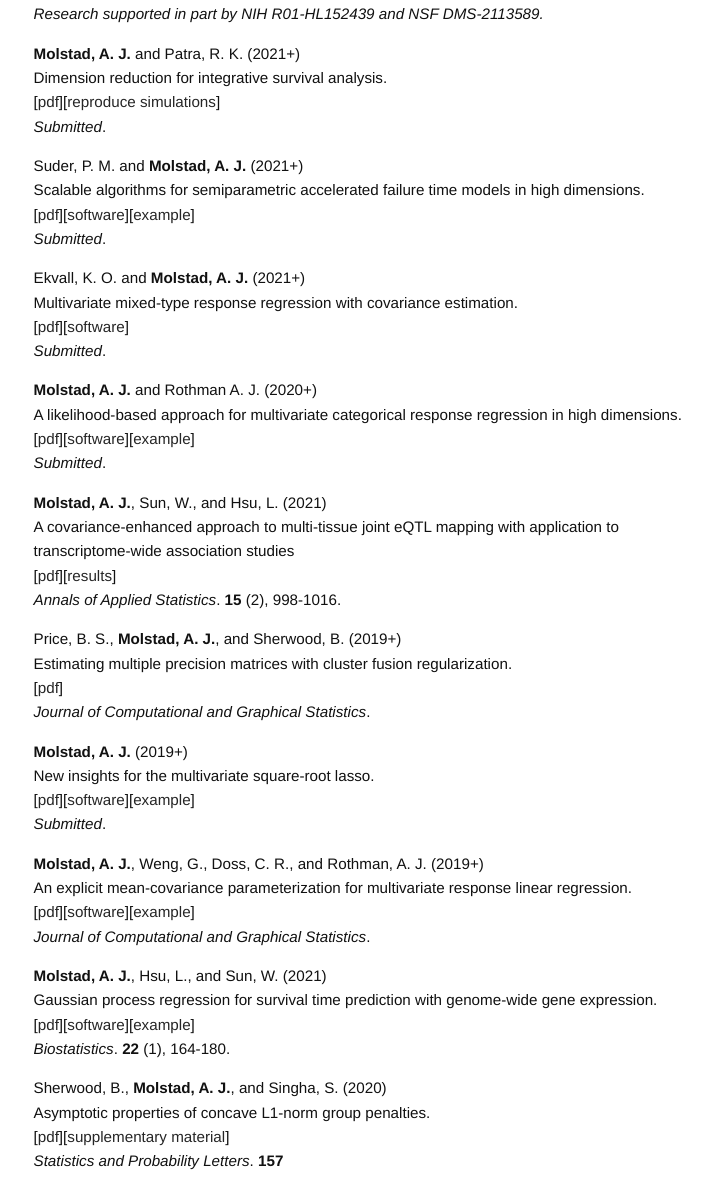
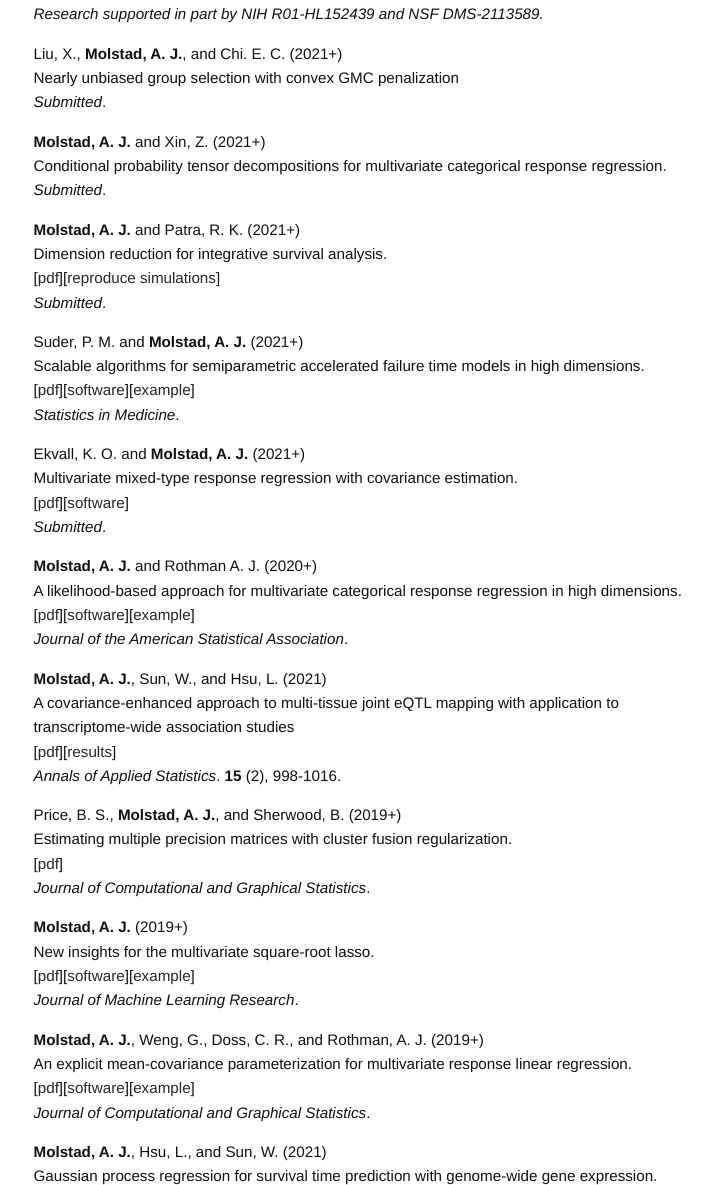
Before and after one commit to ajmolstad/ajmolstad.github.io, a Jekyll site: the page built from research.md, in a window 1280 px wide and 1400 px high, scrolled down 236 px. Shown: the part 215-1400 px from the top of the window, without its empty margins (274-986 px from the left). Built offline with Jekyll 4.4.1, drawn with Linux system fonts in a browser that asks for light colours.

Commit message:
Update research.md

```diff
--- a/research.md
+++ b/research.md
@@ -8,7 +8,7 @@ permalink: /research/
 
 *Research supported in part by NIH R01-HL152439 and NSF DMS-2113589.*
 
-<!-- Liu, X., **Molstad, A. J.**, and Chi. E. C. (2021+) <br>
+Liu, X., **Molstad, A. J.**, and Chi. E. C. (2021+) <br>
 Nearly unbiased group selection with convex GMC penalization <br>
 *Submitted*. <br>
 
@@ -16,7 +16,7 @@ Nearly unbiased group selection with convex GMC penalization <br>
 Conditional probability tensor decompositions for
 multivariate categorical response regression. <br>
 *Submitted*. <br>
- -->
+
 **Molstad, A. J.** and Patra, R. K. (2021+)<br>
 Dimension reduction for integrative survival analysis. <br>
 [[pdf](https://arxiv.org/abs/2108.02143)][[reproduce simulations](https://github.com/ajmolstad/IntegrativeCox)]<br>
@@ -26,7 +26,7 @@ Dimension reduction for integrative survival analysis. <br>
 Suder, P. M. and **Molstad, A. J.** (2021+) <br>
 Scalable algorithms for semiparametric accelerated failure time models in high dimensions.<br>
 [[pdf](https://arxiv.org/abs/2104.01707)][[software](https://github.com/ajmolstad/penAFT)][[example](/docs/penAFT_Example.html)]<br>
-*Submitted*. <br>
+*Statistics in Medicine*. <br>
 
 Ekvall, K. O. and **Molstad, A. J.** (2021+)<br>
 Multivariate mixed-type response regression with covariance estimation. <br>
@@ -36,7 +36,7 @@ Multivariate mixed-type response regression with covariance estimation. <br>
 **Molstad, A. J.** and Rothman A. J. (2020+)<br>
 A likelihood-based approach for multivariate categorical response regression in high dimensions. <br>
 [[pdf](https://arxiv.org/abs/2007.07953)][[software](https://github.com/ajmolstad/BvCategorical)][[example](/docs/BvCategorical_Example.html)] <br>
-*Submitted*.  <br>
+*Journal of the American Statistical Association*.  <br>
 
 **Molstad, A. J.**, Sun, W., and Hsu, L. (2021)<br>
 A covariance-enhanced approach to multi-tissue joint eQTL mapping with application to transcriptome-wide association studies  <br>
@@ -51,7 +51,7 @@ Estimating multiple precision matrices with cluster fusion regularization. <br>
 **Molstad, A. J.** (2019+)<br>
 New insights for the multivariate square-root lasso. <br>
 [[pdf](https://arxiv.org/pdf/1909.05041)][[software](https://github.com/ajmolstad/MSRL)][[example](/docs/MSRL_Example.html)] <br>
-*Submitted*.  <br>
+*Journal of Machine Learning Research*.  <br>
 
 
 **Molstad, A. J.**, Weng, G., Doss, C. R., and Rothman, A. J. (2019+)<br>
```
